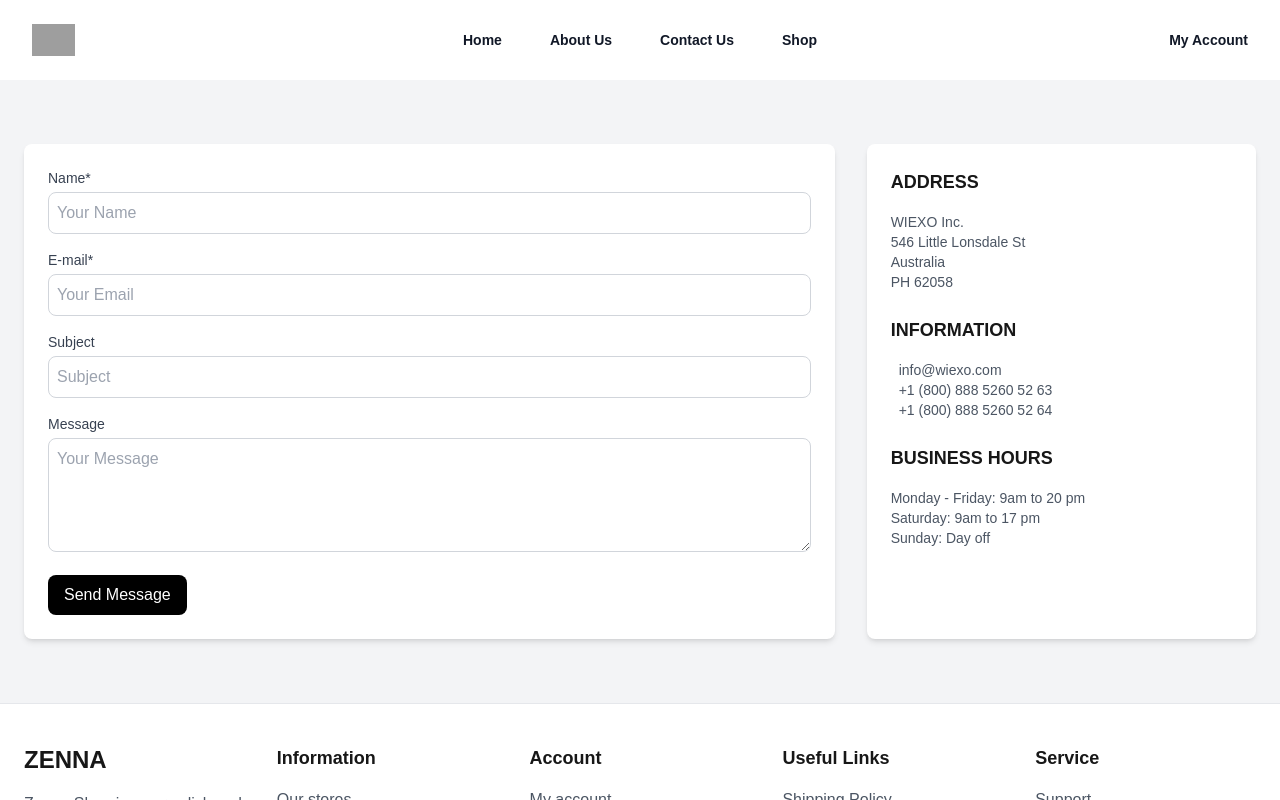
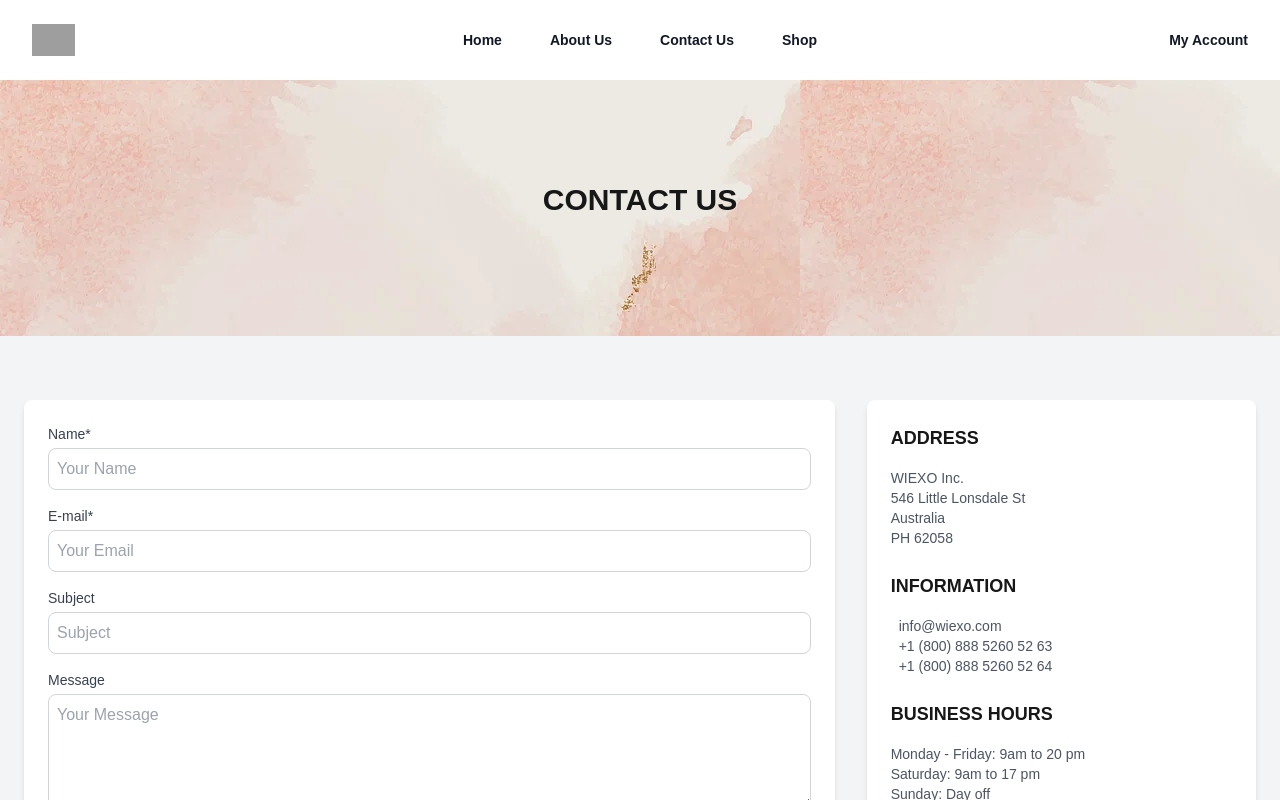
Before and after one commit to Nikita0728/zenna, a Next.js app: page /contact in a window 1280 px wide. Shown: the top 800 px of the page. Built offline with nearby package versions, Linux system fonts and the light colour scheme; grey boxes are pictures that could not be loaded.

Commit message:
fix: contact us page

```diff
--- a/app/about-us/page.tsx
+++ b/app/about-us/page.tsx
@@ -1,6 +1,6 @@
 import React from 'react'
 import Image from 'next/image'
-import background from '@/assets/background.png'
+import background from '@/app/assets/background.png'
 
 const page = () => {
   return (
--- a/app/contact/page.tsx
+++ b/app/contact/page.tsx
@@ -1,7 +1,14 @@
 import React from "react";
+import background from '@/app/assets/background.png'
 
 const ContactUs = () => {
   return (
+    <>
+    <div className='h-64 w-full bg-fixed' style={{backgroundImage:`url(${background.src})`}}>
+   <div className='flex justify-center items-center h-64'>
+    <h1 className='font-bold mb-4 lg:text-3xl text-2xl '>CONTACT US</h1></div>
+   </div>
+
     <div className="bg-gray-100 py-10">
       <div className="container mx-auto p-6">
         <div className="grid grid-cols-1 lg:grid-cols-3 gap-8">
@@ -97,6 +104,7 @@ const ContactUs = () => {
         </div>
       </div>
     </div>
+    </>
   );
 };
 
--- a/package.json
+++ b/package.json
@@ -15,7 +15,8 @@
     "mongodb": "^6.10.0",
     "next": "14.2.15",
     "react": "^18",
-    "react-dom": "^18"
+    "react-dom": "^18",
+    "react-icons": "^5.3.0"
   },
   "devDependencies": {
     "@types/node": "^20",
```
Also changed, not shown: app/components/Navbar.tsx (+6 -5 lines), 1 other file (tests, documents, lock files or other folders).
